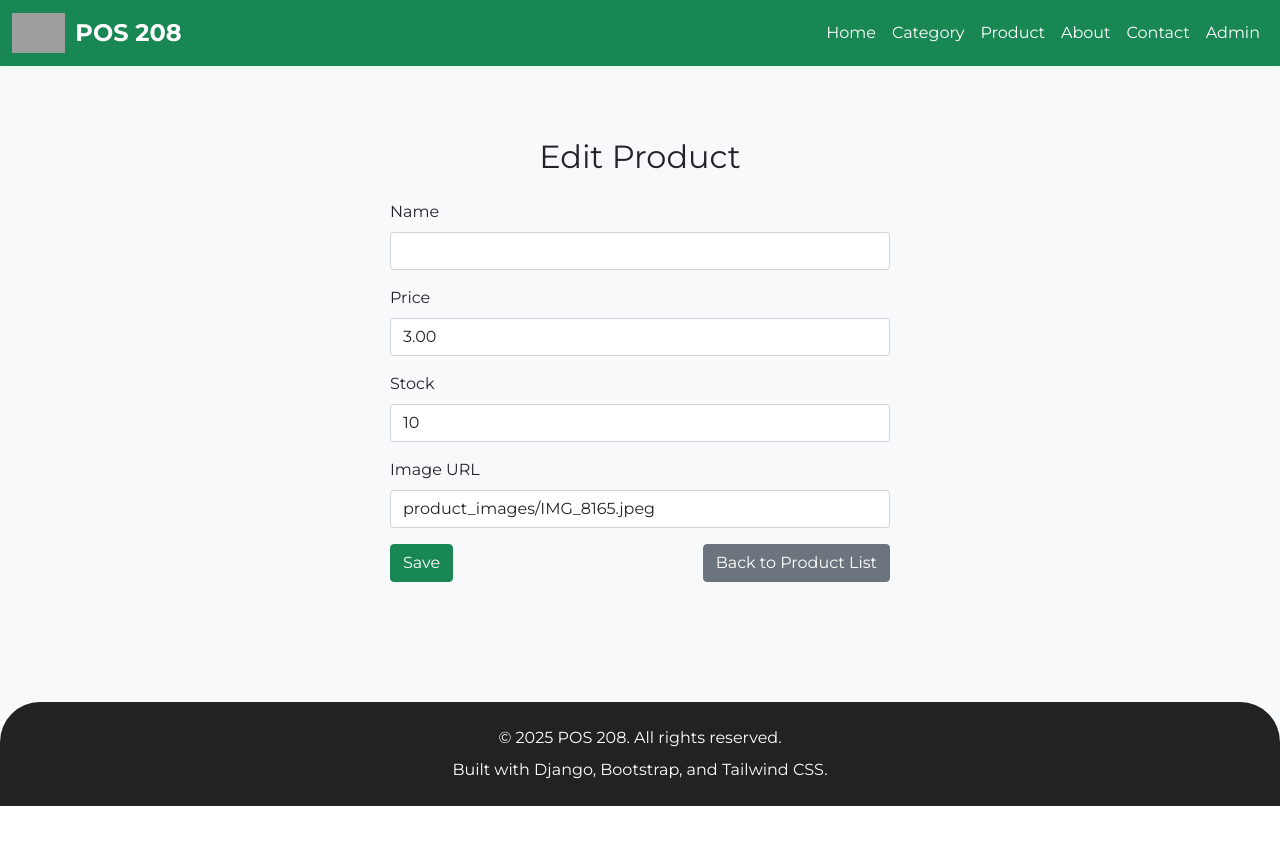
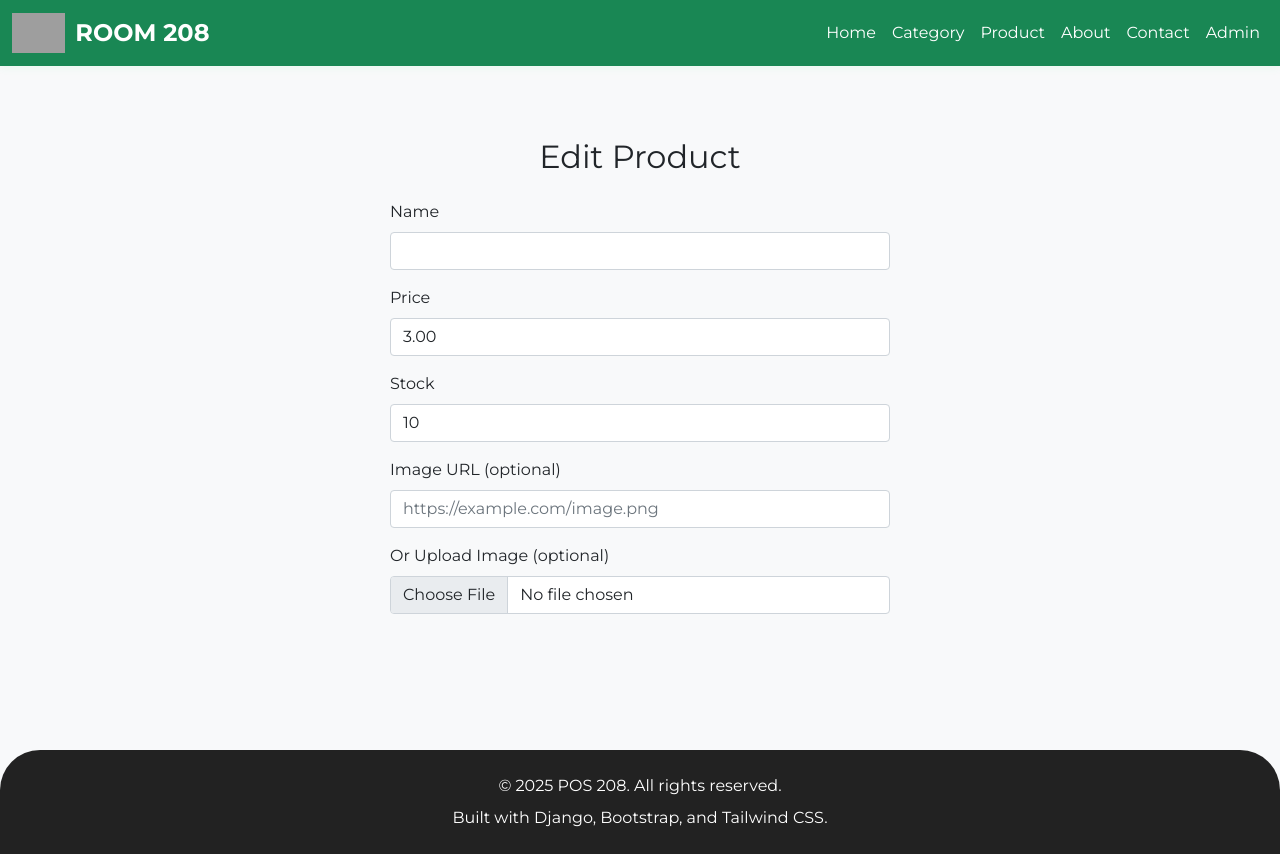
Before and after one commit to Nha911/Django, a Django app: page /product/edit/47/ in a window 1280 px wide. Before the commit the page ends 806 px from the top, so only its background shows below. Run offline with Django 5.2, Linux system fonts and the light colour scheme; data comes from the database, SQL or seed files in the repository; both versions use the stored data as it was after the commit; data that the repository does not hold is empty; some libraries are stand-ins or nearby versions; grey boxes are pictures that could not be loaded.

Commit message:
Update project files

```diff
--- a/my_project/my_web_app/templates/about.html
+++ b/my_project/my_web_app/templates/about.html
@@ -7,7 +7,7 @@
 <div class="container py-5">
     <div class="row align-items-center">
         <div class="col-md-6 mb-4 mb-md-0">
-            <img src="../static/image/image.png"
+            <img src="../static/image/moto.png"
                 class="img-fluid rounded-4 shadow" alt="About Us Image">
         </div>
         <div class="col-md-6">
--- a/my_project/my_web_app/templates/base.html
+++ b/my_project/my_web_app/templates/base.html
@@ -68,7 +68,7 @@
                 <a class="navbar-brand text-white fw-bold d-flex align-items-center" href="{% url 'home' %}"
                     style="font-size:1.5rem;">
                     <img src="{% static 'image/bbu.png' %}" alt="Logo" style="height: 40px; margin-right: 10px;">
-                    POS 208
+                    ROOM 208
                 </a>
                 <button class="navbar-toggler" type="button" data-bs-toggle="collapse" data-bs-target="#navbarNav"
                     aria-controls="navbarNav" aria-expanded="false" aria-label="Toggle navigation">
@@ -114,7 +114,7 @@
         <section class="hero-section text-center">
             <div class="container">
                 <img src="../static/image/photo.jpg" alt="Hero" class="img-fluid rounded mb-4" style="max-height: 260px;">
-                <div class="hero-title mb-3">Modern POS Web App</div>
+                <div class="hero-title mb-3">Welcome to TK Accessories Cambodia</div>
                 <div class="hero-subtitle mb-4">Manage your products and categories with ease.<br>Fast, beautiful, and
                     built for business.</div>
                 <a href="{% url 'product' %}" class="btn btn-light btn-lg fw-bold me-2">View Products</a>
--- a/my_project/my_web_app/templates/edit_product.html
+++ b/my_project/my_web_app/templates/edit_product.html
@@ -5,7 +5,7 @@
 {% block content %}
 <div class="container py-5">
     <h2 class="mb-4 text-center">Edit Product</h2>
-    <form method="post" class="mx-auto" style="max-width: 500px;">
+    <form method="post" enctype="multipart/form-data" class="mx-auto" style="max-width: 500px;">
         {% csrf_token %}
         <div class="mb-3">
             <label class="form-label">Name</label>
@@ -20,13 +20,18 @@
             <input type="number" name="stock" class="form-control" value="{{ product.stock }}" required>
         </div>
         <div class="mb-3">
-            <label class="form-label">Image URL</label>
-            <input type="url" name="image" class="form-control" value="{{ product.image }}" placeholder="https://example.com/image.png">
+            <label class="form-label">Image URL (optional)</label>
+            <input type="url" name="image" class="form-control" placeholder="https://example.com/image.png" value="{{ latest_image_url }}">
         </div>
-        <div class="d-flex justify-content-between">
+        <div class="mb-3">
+            <label class="form-label">Or Upload Image (optional)</label>
+            <input type="file" name="image_file" class="form-control" accept="image/*">
+        </div>
+
+        <!-- <div class="d-flex justify-content-between">
             <button type="submit" class="btn btn-success">Save</button>
             <a href="{% url 'product' %}" class="btn btn-secondary">Back to Product List</a>
-        </div>
+        </div> -->
     </form>
 </div>
 {% endblock content %}
--- a/my_project/my_web_app/views.py
+++ b/my_project/my_web_app/views.py
@@ -84,18 +84,25 @@ def edit_product(request, product_id):
         product.name = request.POST['name']
         product.price = request.POST['price']
         product.stock = request.POST['stock']
-        # Main image (for online URL or local file)
         image_url = request.POST.get('image', '').strip()
+        image_file = request.FILES.get('image_file')
+        saved = False
+        if image_file:
+            product.image = image_file
+            product.save()
+            saved = True
         if image_url:
-            product.image = None
-            product.save()
+            # Only add ProductImage if the URL is valid and not already present
             if not ProductImage.objects.filter(product=product, image_url=image_url).exists():
                 ProductImage.objects.create(product=product, image_url=image_url)
-        else:
+            saved = True
+        if not saved:
             product.save()
         return redirect('product')
 
-    return render(request, 'edit_product.html', {'product': product})
+    # Pre-fill the image URL field with the latest ProductImage if it exists
+    latest_image_url = product.images.last().image_url if product.images.exists() else ''
+    return render(request, 'edit_product.html', {'product': product, 'latest_image_url': latest_image_url})
 
 def Home(request):
     return render(request=request, template_name='home.html')
```
Also changed, not shown: my_project/my_web_app/templates/contact.html (+4 -6 lines), my_project/my_web_app/templates/product.html (+4 -6 lines), my_project/db.sqlite3.
